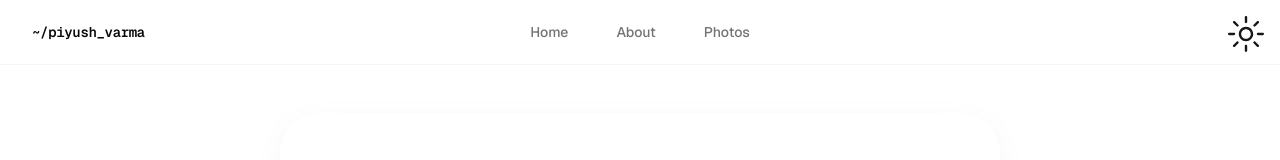
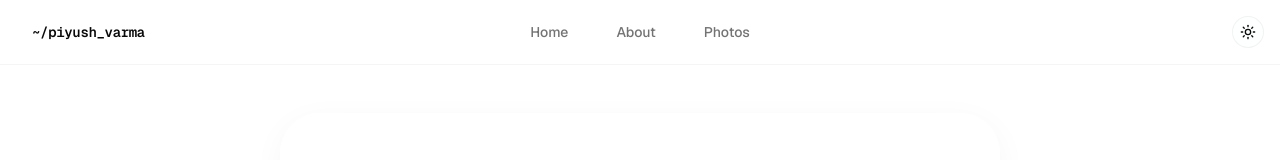
Before and after one commit to piyushhvarma/portfolio-pyt, a Next.js app: page / in a window 1280 px wide. Shown: the top 160 px of the page. Built offline with nearby package versions, Linux system fonts and the light colour scheme.

Commit message:
style: update theme mode toggle styling

```diff
--- a/src/components/mode-toggle.tsx
+++ b/src/components/mode-toggle.tsx
@@ -1,7 +1,7 @@
 "use client";
 
 import { Button } from "@/components/ui/button";
-import { MoonIcon, SunIcon } from "@radix-ui/react-icons";
+import { Moon, Sun } from "lucide-react";
 import { useTheme } from "next-themes";
 import { cn } from "@/lib/utils";
 
@@ -11,13 +11,13 @@ export function ModeToggle({ className }: { className?: string }) {
   return (
     <Button
       type="button"
-      variant="link"
+      variant="ghost"
       size="icon"
-      className={cn(className)}
+      className={cn("size-8 rounded-full bg-background/50 backdrop-blur-md border border-border/50", className)}
       onClick={() => setTheme(theme === "dark" ? "light" : "dark")}
     >
-      <SunIcon className="h-full w-full" />
-      <MoonIcon className="hidden h-full w-full" />
+      <Sun className="size-4 dark:hidden" />
+      <Moon className="hidden size-4 dark:block" />
     </Button>
   );
 }
```
